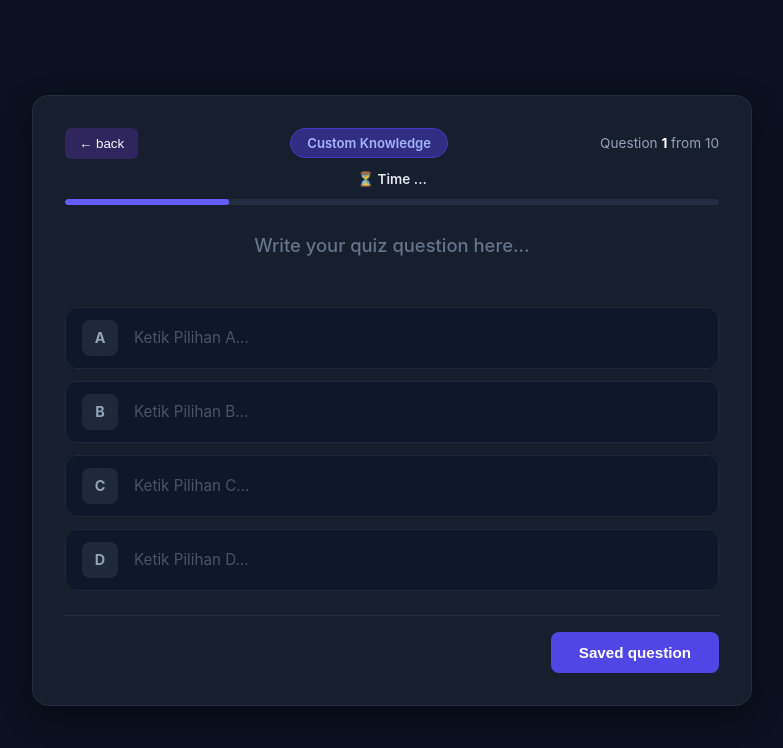
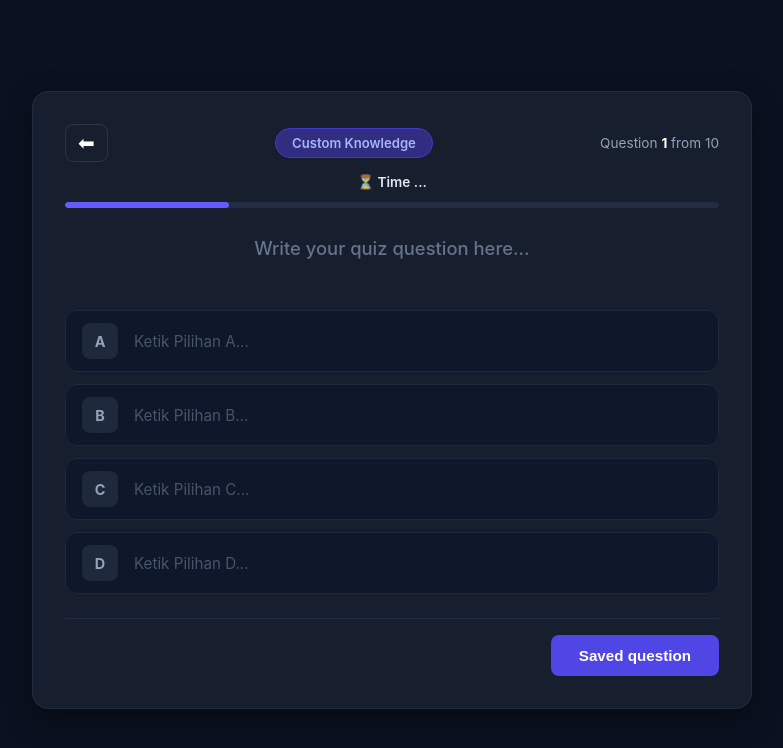
Before and after one commit to Husain-Faqih/quiz-react, a React (Vite) app: page /buat-soal in a window 1280 px wide. Shown: the top 748 px of the page, without its empty margins (248-1031 px from the left). Built offline with nearby package versions, Linux system fonts and the light colour scheme.

Commit message:
merapihkan kode

```diff
--- a/src/components/CustomSoal.jsx
+++ b/src/components/CustomSoal.jsx
@@ -78,7 +78,9 @@ export default function CustomSoal() {
         correctAnswerIndex: null,
       });
 
-      setSuccessMessage("The custom question was successfully saved to localStorage!");
+      setSuccessMessage(
+        "The custom question was successfully saved to localStorage!",
+      );
       setTimeout(() => setSuccessMessage(""), 3000);
     } catch (err) {
       console.error("Failed to save to localStorage:", err);
@@ -94,9 +96,9 @@ export default function CustomSoal() {
           <button
             type="button"
             onClick={() => navigate(-1)}
-            className="btn-back"
+            className="btn-kembali"
           >
-            ← back
+            ⬅
           </button>
           <span className="category-badge">Custom Knowledge</span>
           <span className="soal-counter">
--- a/src/style/CustomSoal.css
+++ b/src/style/CustomSoal.css
@@ -192,16 +192,17 @@
     transform: translateY(-1px);
 }
 
-.btn-back {
+.btn-kembali {
     background: transparent;
-    border: 1px solid rgba(255, 255,255, 0.2);
+    border: 1px solid rgba(255, 255, 255, 0.1);
     color: #fff;
     padding: 6px 12px;
     border-radius: 8px;
+    font-size: 20px;
     cursor: pointer;
     transition: all 0.2s ease;
 }
 
-.btn-back:hover{
-    background: rgba(255, 255,255, 0.1);
+.btn-kembali:hover {
+    background: rgba(255, 255, 255, 0.1);
 }
--- a/src/style/global.css
+++ b/src/style/global.css
@@ -172,6 +172,8 @@ body {
     }
 }
 
+
+
 .fade-in {
     animation: fadeIn 0.3s ease-out forwards;
 }
```
